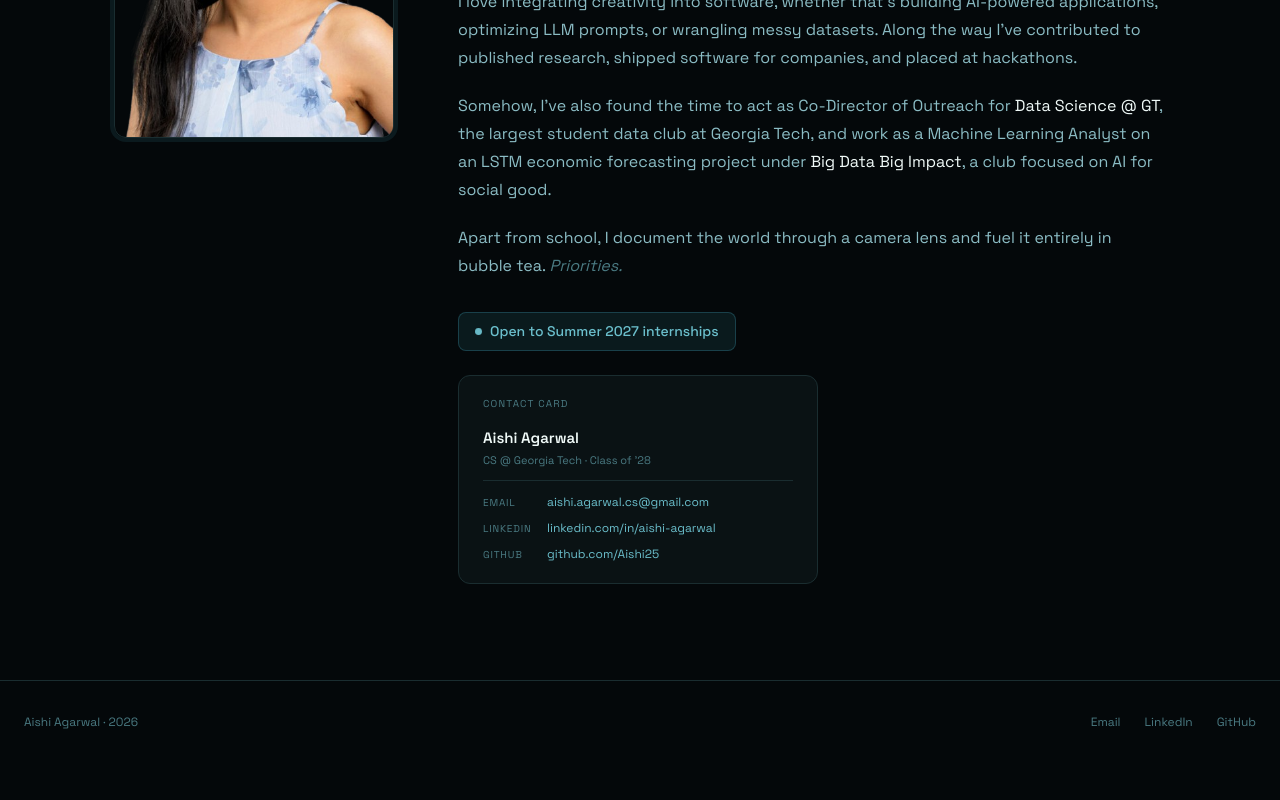
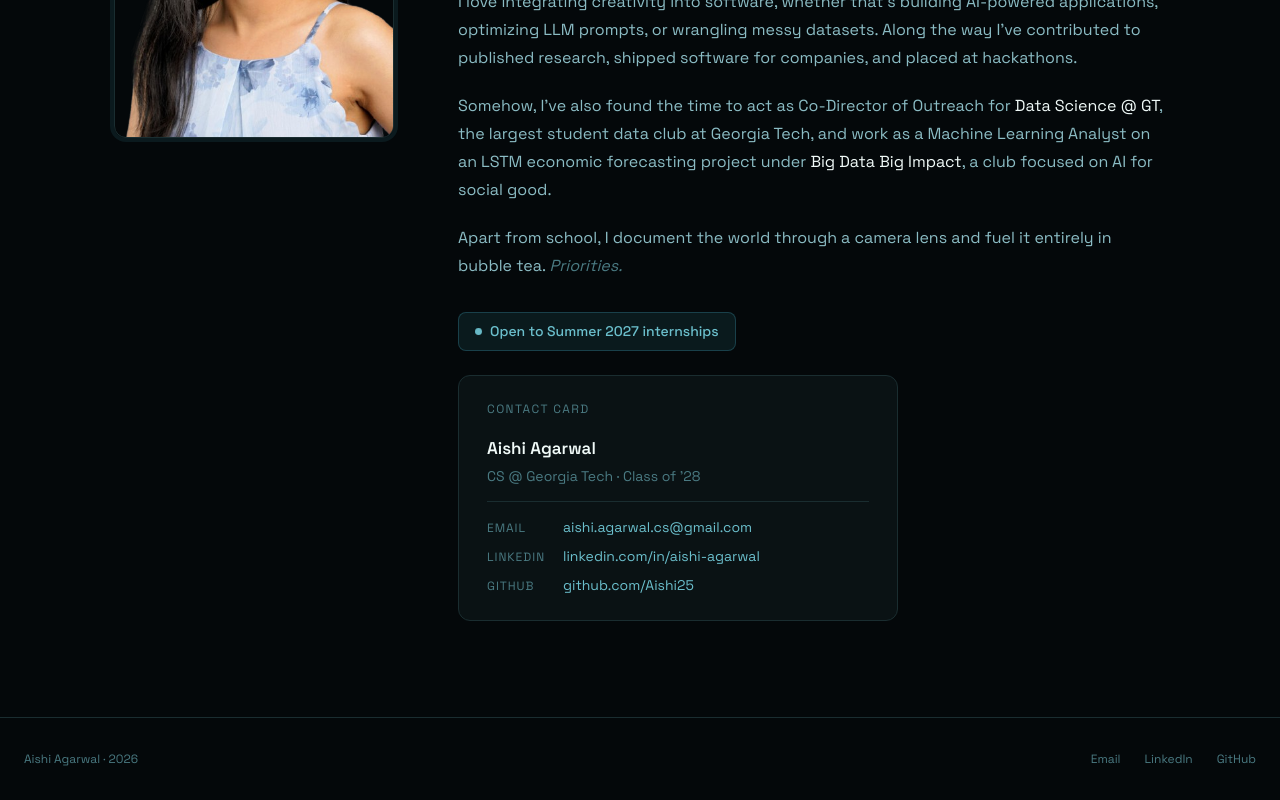
Before and after one commit to Aishi25/PersonalPortfolio, a Next.js app: page / in a window 1280 px wide. Shown: the part 1160-1960 px from the top of the page. Before the commit the page ends 1923 px from the top, so only its background shows below. Built offline with nearby package versions, Linux system fonts and the light colour scheme.

Commit message:
Scale up contact card size and font sizes

```diff
--- a/components/About.tsx
+++ b/components/About.tsx
@@ -205,18 +205,18 @@ export function About() {
             style={{
               border: "1px solid var(--border)",
               borderRadius: "var(--radius-lg)",
-              padding: "1.25rem 1.5rem",
+              padding: "1.5rem 1.75rem",
               background: "var(--surface)",
               display: "flex",
               flexDirection: "column",
-              gap: "0.75rem",
-              maxWidth: "360px",
+              gap: "0.9rem",
+              maxWidth: "440px",
             }}
           >
             <div
               style={{
                 fontFamily: "var(--font-mono), monospace",
-                fontSize: "10px",
+                fontSize: "12px",
                 letterSpacing: "0.12em",
                 color: "var(--text-muted)",
                 textTransform: "uppercase",
@@ -228,10 +228,10 @@ export function About() {
             <div>
               <div
                 style={{
-                  fontSize: "15px",
+                  fontSize: "17px",
                   fontWeight: 600,
                   color: "var(--text)",
-                  marginBottom: "2px",
+                  marginBottom: "4px",
                 }}
               >
                 Aishi Agarwal
@@ -239,7 +239,7 @@ export function About() {
               <div
                 style={{
                   fontFamily: "var(--font-mono), monospace",
-                  fontSize: "11px",
+                  fontSize: "14px",
                   color: "var(--text-muted)",
                 }}
               >
@@ -257,11 +257,11 @@ export function About() {
                   <span
                     style={{
                       fontFamily: "var(--font-mono), monospace",
-                      fontSize: "10px",
+                      fontSize: "12px",
                       color: "var(--text-muted)",
                       textTransform: "uppercase",
                       letterSpacing: "0.08em",
-                      minWidth: "52px",
+                      minWidth: "64px",
                     }}
                   >
                     {label}
@@ -272,7 +272,7 @@ export function About() {
                     rel="noopener noreferrer"
                     style={{
                       fontFamily: "var(--font-mono), monospace",
-                      fontSize: "12px",
+                      fontSize: "14px",
                       color: "var(--primary-light)",
                       textDecoration: "none",
                       transition: "color 0.15s",
```
